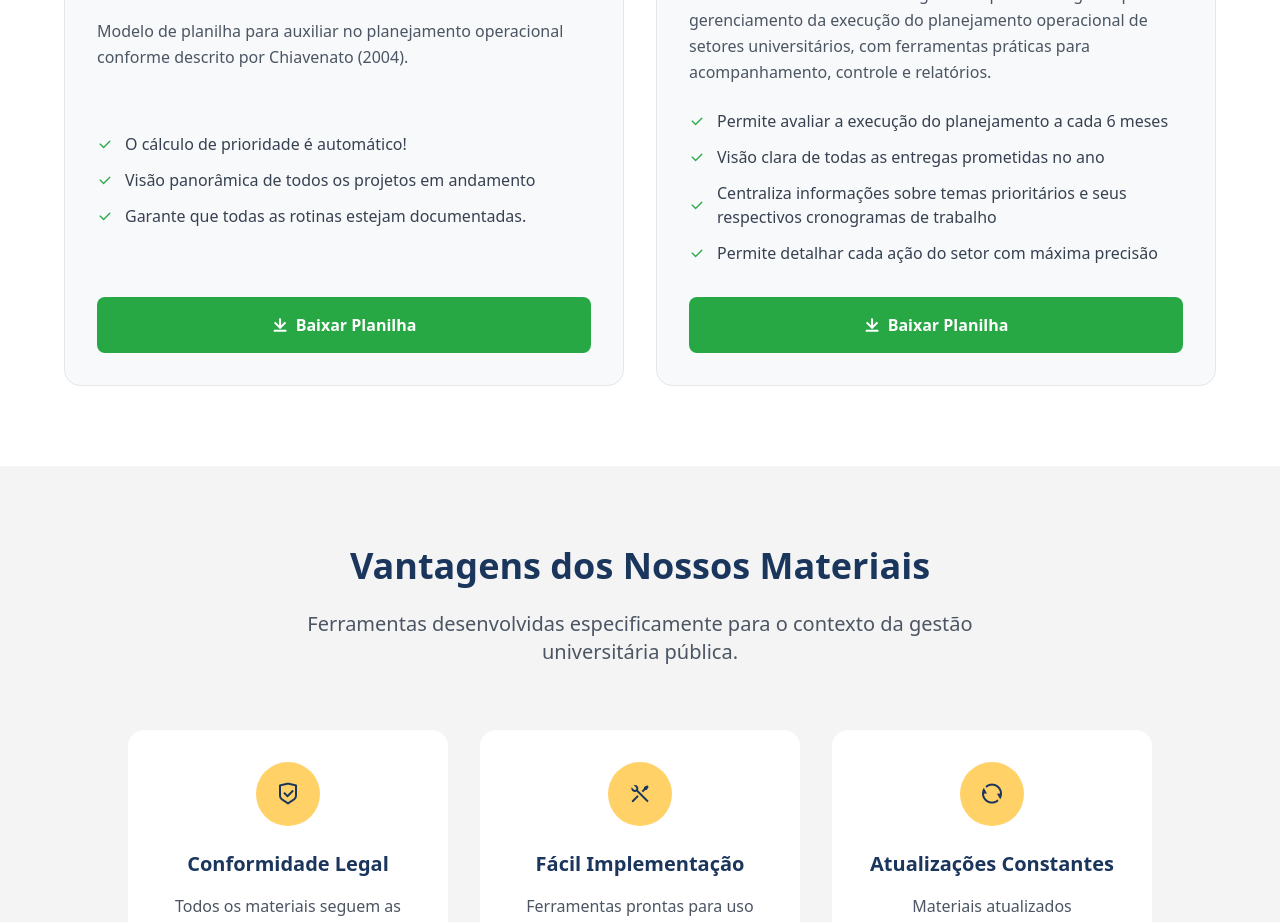
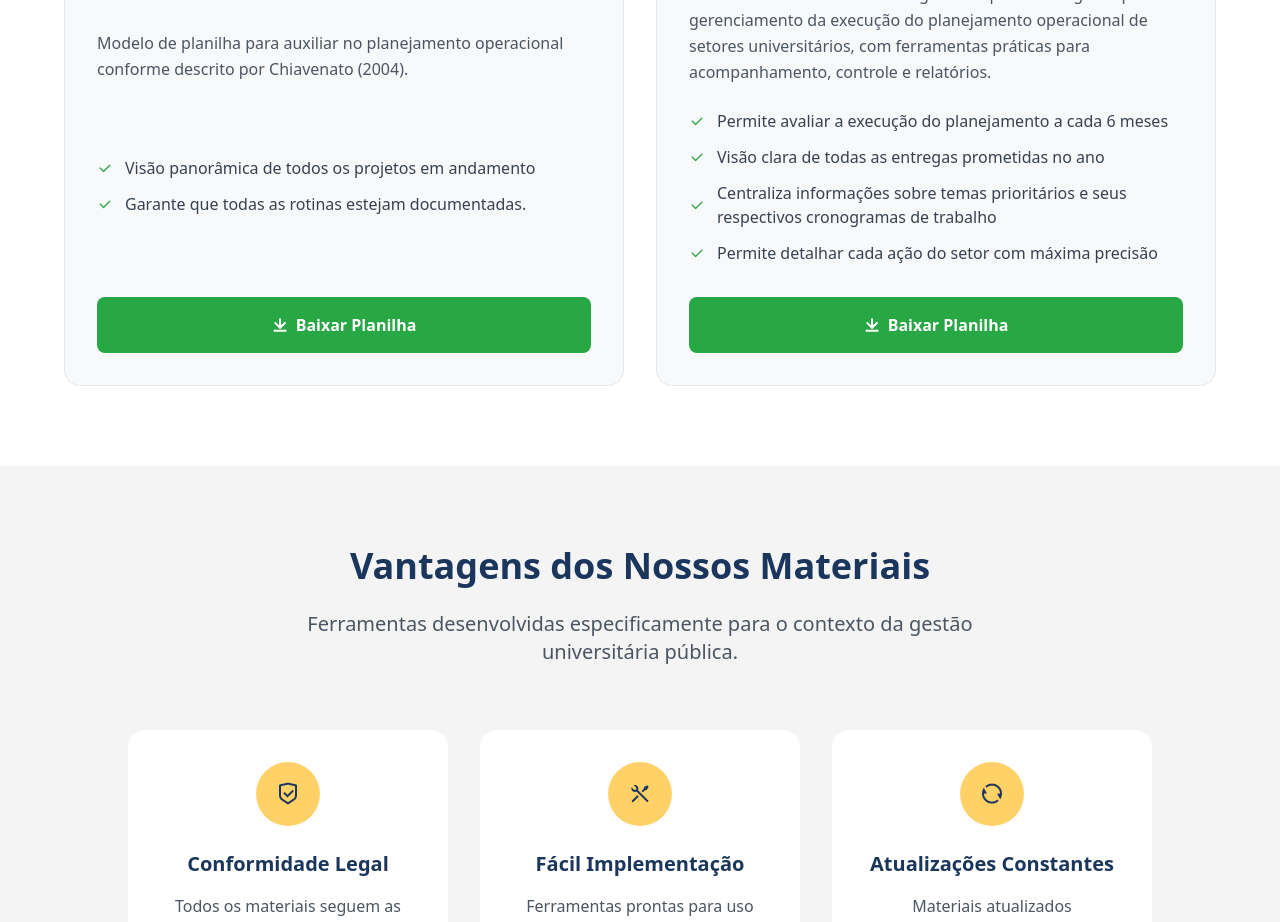
Before and after one commit to shirleyassis/InGUP360, a Next.js app: page /planejamento in a window 1280 px wide. Shown: the part 1540-2462 px from the top of the page. Built offline with nearby package versions, Linux system fonts and the light colour scheme.

Commit message:
Planilha

```diff
--- a/app/planejamento/page.tsx
+++ b/app/planejamento/page.tsx
@@ -287,11 +287,6 @@ export default function Planejamento() {
               <div className="space-y-3 mb-8">
                 <div className="flex items-center text-gray-700">
                   <i className="ri-check-line text-[#28A745] mr-3"></i>
-                  <span>O cálculo de prioridade é automático!
-                  </span>
-                </div>
-                <div className="flex items-center text-gray-700">
-                  <i className="ri-check-line text-[#28A745] mr-3"></i>
                   <span>Visão panorâmica de todos os projetos em andamento</span>
                 </div>
                 <div className="flex items-center text-gray-700">
```
